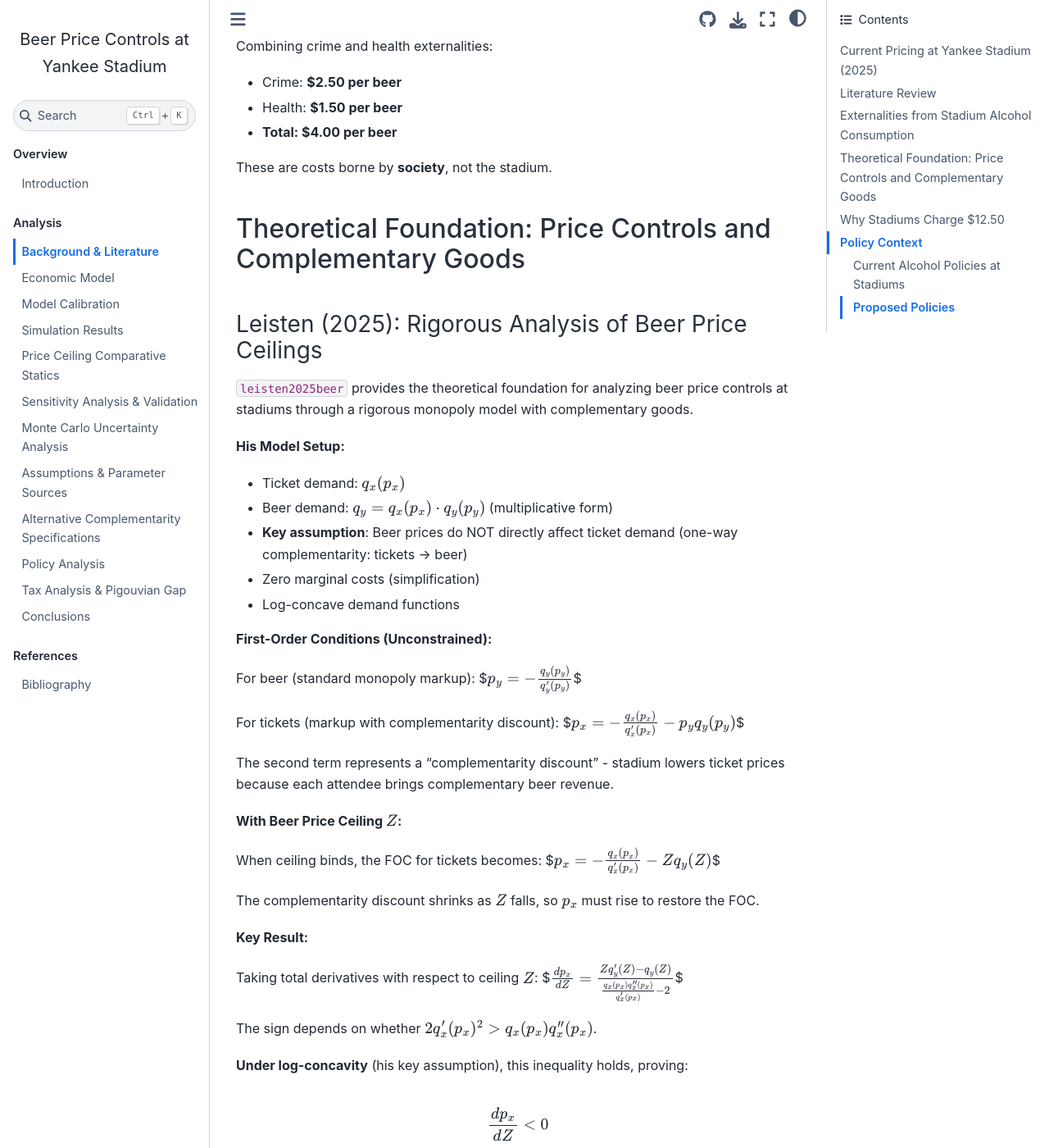
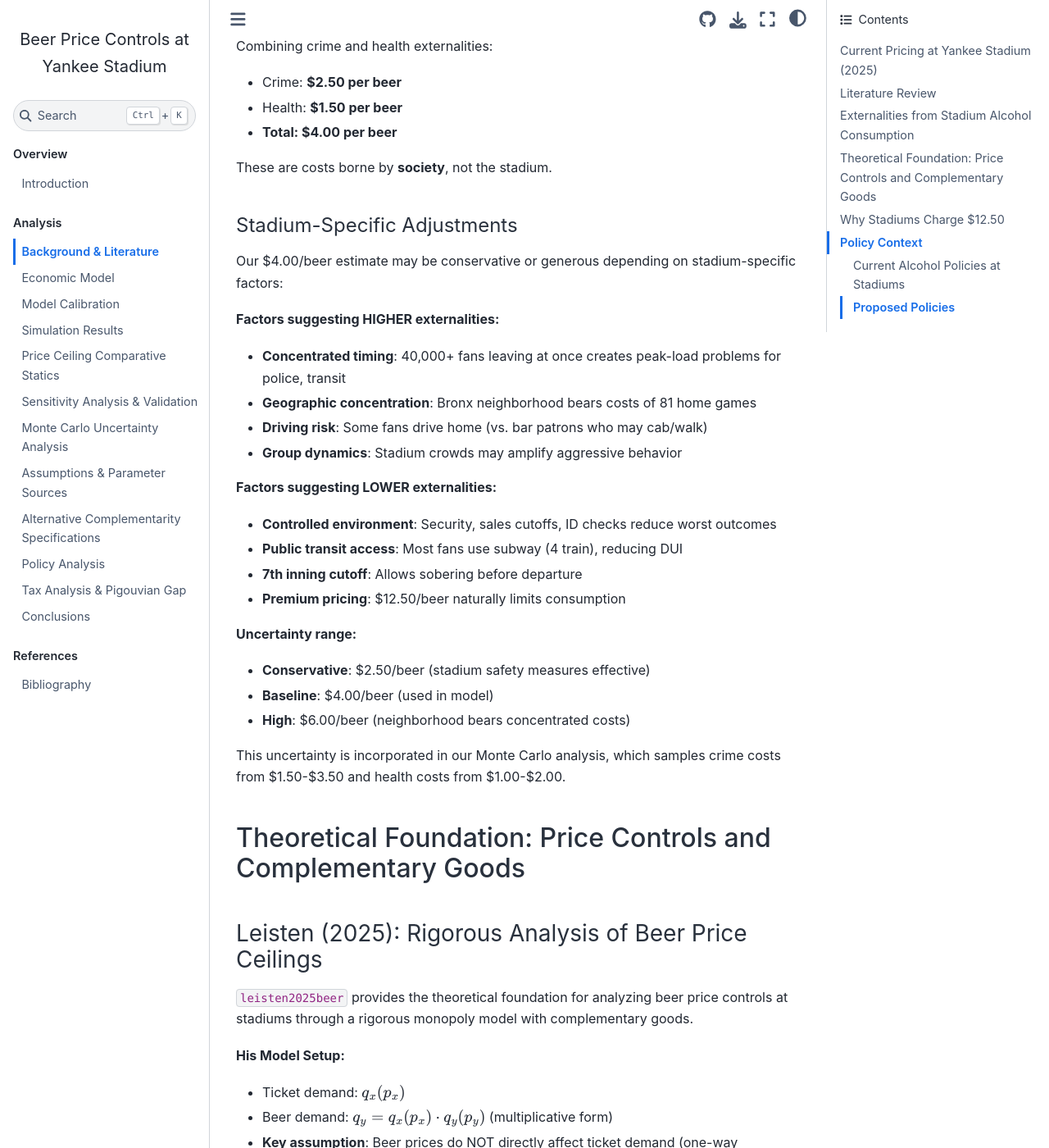
Before and after one commit to MaxGhenis/yankee-stadium-beer-price-controls, a Jupyter Book: the page built from docs/background.md, in a window 1280 px wide and 1400 px high, scrolled down 2493 px. Shown: the whole window at 82% size. Built offline with Jupyter Book 1.0.4 settings and Sphinx 7.4.7 and the Sphinx Book theme 1.1.4, drawn with Linux system fonts in a browser that asks for light colours; cross-references to code outside the pages are shown as plain code.

Commit message:
Add robustness analysis and Monte Carlo uncertainty quantification
Key improvements:
- Add cross-price elasticity (0.0-0.3) to Monte Carlo parameter sweep
  - This is the most uncertain and influential parameter
  - Range spans Leisten one-way (0.0) to strong complementarity (0.3)
- Add selection effects metrics to simulation output
  - Track drinker/non-drinker attendance shares and consumption
- Create complementarity_comparison.md documenting Leisten vs our model
- Enhance external cost documentation with stadium-specific factors
- Update abstract with robustness statements and confidence intervals
- Fix undefined variables bug in price_ceiling_analysis.py
- Fix syntax error and flaky test in test_simulation.py

🤖 Generated with [Claude Code](https://claude.com/claude-code)

Co-Authored-By: Claude <noreply@anthropic.com>

```diff
--- a/docs/background.md
+++ b/docs/background.md
@@ -76,6 +76,29 @@ Combining crime and health externalities:
 - **Total: \$4.00 per beer**
 
 These are costs borne by **society**, not the stadium.
+
+#### Stadium-Specific Adjustments
+
+Our \$4.00/beer estimate may be conservative or generous depending on stadium-specific factors:
+
+**Factors suggesting HIGHER externalities:**
+- **Concentrated timing**: 40,000+ fans leaving at once creates peak-load problems for police, transit
+- **Geographic concentration**: Bronx neighborhood bears costs of 81 home games
+- **Driving risk**: Some fans drive home (vs. bar patrons who may cab/walk)
+- **Group dynamics**: Stadium crowds may amplify aggressive behavior
+
+**Factors suggesting LOWER externalities:**
+- **Controlled environment**: Security, sales cutoffs, ID checks reduce worst outcomes
+- **Public transit access**: Most fans use subway (4 train), reducing DUI
+- **7th inning cutoff**: Allows sobering before departure
+- **Premium pricing**: \$12.50/beer naturally limits consumption
+
+**Uncertainty range:**
+- **Conservative**: \$2.50/beer (stadium safety measures effective)
+- **Baseline**: \$4.00/beer (used in model)
+- **High**: \$6.00/beer (neighborhood bears concentrated costs)
+
+This uncertainty is incorporated in our Monte Carlo analysis, which samples crime costs from \$1.50-\$3.50 and health costs from \$1.00-\$2.00.
 
 ## Theoretical Foundation: Price Controls and Complementary Goods
 
```
Also changed, not shown: docs/abstract.md (+1 -1 lines), docs/complementarity_comparison.md (added, +106 -0 lines), docs/monte_carlo.ipynb, docs/simulation.ipynb, 3 other files.
